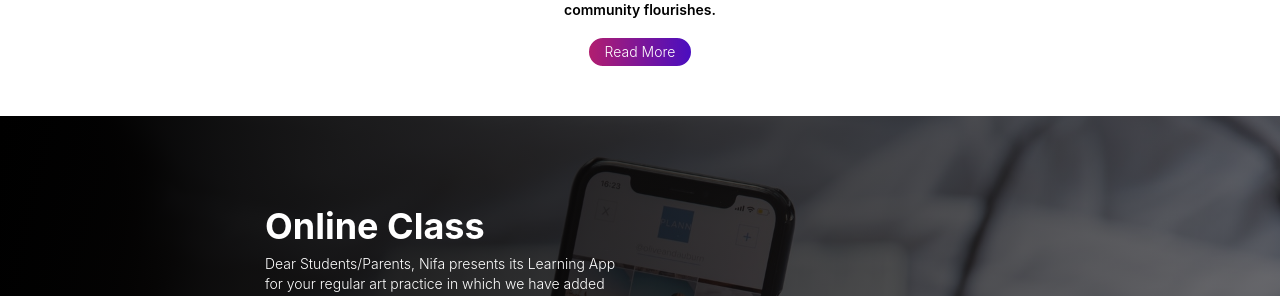
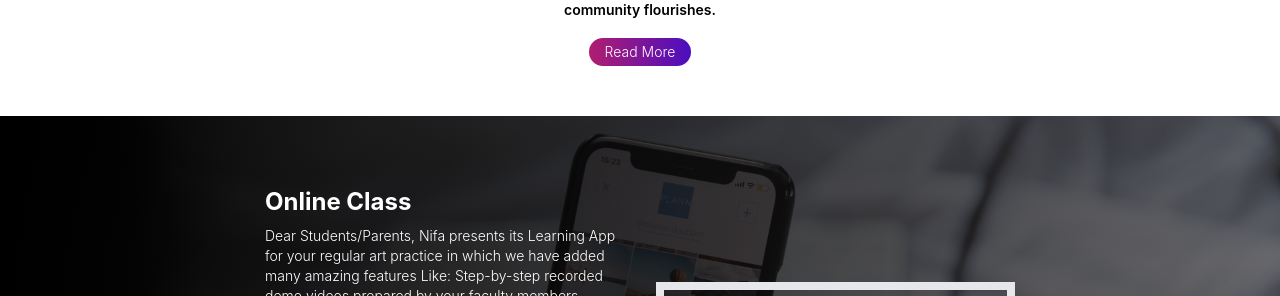
Before and after one commit to aashishgulshan/nifa-fine-art, a React (Create React App) app: page / in a window 1280 px wide. Shown: the part 1046-1342 px from the top of the page. Built offline with nearby package versions, Linux system fonts and the light colour scheme; grey boxes are pictures that could not be loaded.

Commit message:
Online Cource fixed

```diff
--- a/src/components/OnlineClass.jsx
+++ b/src/components/OnlineClass.jsx
@@ -10,7 +10,7 @@ function OnlineClass() {
         <div className="w-full lg:w-3/5 mx-auto">
           <div className="grid grid-cols-1 lg:grid-cols-2 gap-4 lg:gap-8">
             <div className="w-full text-white ">
-              <h2 className="text-3xl lg:text-4xl font-bold mb-2 ">
+              <h2 className="text-lg md:text-xl lg:text-2xl font-bold mb-2 ">
                 Online Class
               </h2>
               <p className="text-sm font-light mb-2">
@@ -18,11 +18,12 @@ function OnlineClass() {
                 regular art practice in which we have added many amazing
                 features Like: Step-by-step recorded demo videos prepared by
                 your faculty members. Regular assessment of your practise
-                through assignment section. Live class section from the same app.
-                Attendance, payment invoice, art news, announcements, important
-                information, and direct connect with the management team are some
-                more features. So hurry up and join now to experience personalized
-                coaching by experts sitting at your home.
+                through assignment section. Live class section from the same
+                app. Attendance, payment invoice, art news, announcements,
+                important information, and direct connect with the management
+                team are some more features. So hurry up and join now to
+                experience personalized coaching by experts sitting at your
+                home.
               </p>
               <p className="text-sm font-light mb-4">
                 We wish you Happy Learning. Stay Safe and Healthy.
@@ -40,9 +41,6 @@ function OnlineClass() {
                 <a href="https://apps.apple.com/us/app/apple-store/id1472483563">
                   <img src={appstore} alt="" className="h-8" />
                 </a>
-
-
-
               </div>
             </div>
             <div className="w-full m-auto">
--- a/src/index.css
+++ b/src/index.css
@@ -68,7 +68,7 @@ code {
   position: relative;
   background:linear-gradient(100deg, rgba(0, 0, 0, 1), rgba(35, 31, 32, 0.6)), url('./assets/bgs/bgimage1.jpg') no-repeat center;
   background-size: cover;
-  padding: 90px 15px;
+  padding: 70px 15px;
   background-attachment: fixed;
 }
 /* .parallaxBG{
```
Lines whose indentation alone changed are shown as unchanged.
